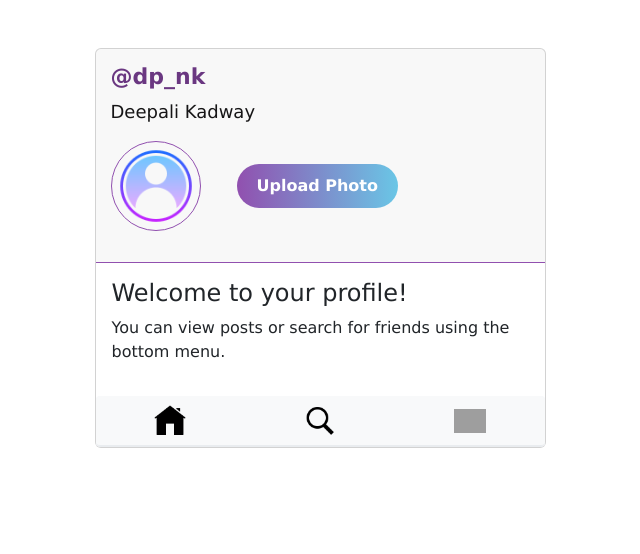
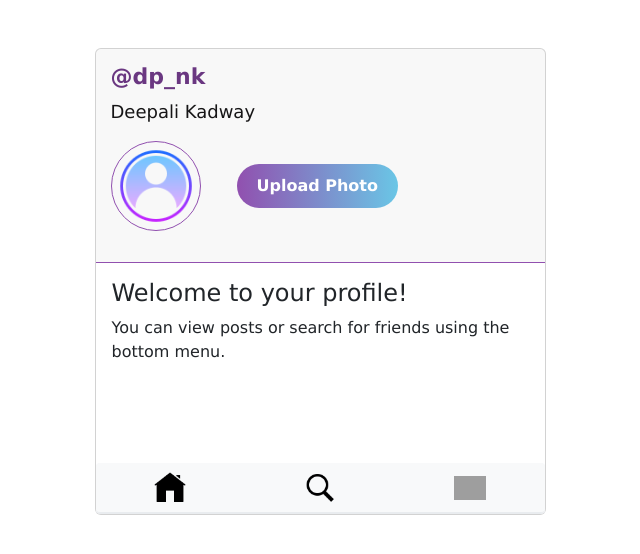
Before and after one commit to deepali-kadway/Social-Media-App, an Angular app in the folder social-media-app/: page /profile in a window 1280 px wide. Shown: the top 554 px of the page, without its empty margins (320-960 px from the left). Built offline with nearby package versions, Linux system fonts and the light colour scheme; no server answers; grey boxes are pictures that could not be loaded.

Commit message:
updated card-body property

```diff
--- a/social-media-app/src/app/components/profile/profile.css
+++ b/social-media-app/src/app/components/profile/profile.css
@@ -2,6 +2,9 @@
     font-family:Verdana, Geneva, Tahoma, sans-serif;
 }
 
+.card-body{
+    height: 200px;
+}
 
 .card-header{
     display: flex;
```
